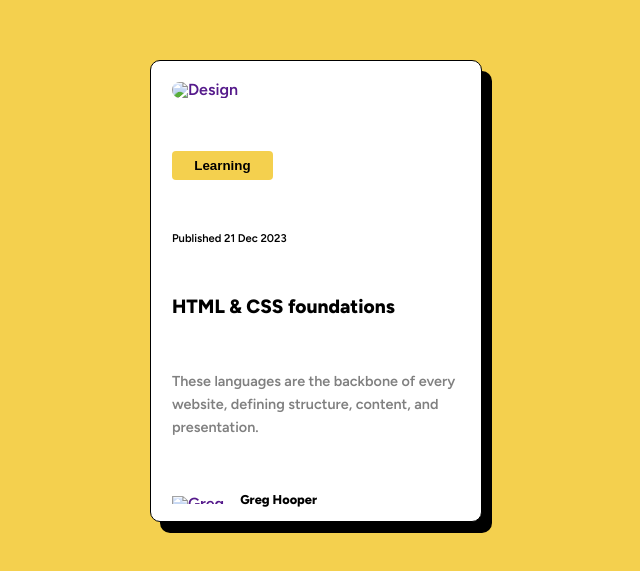
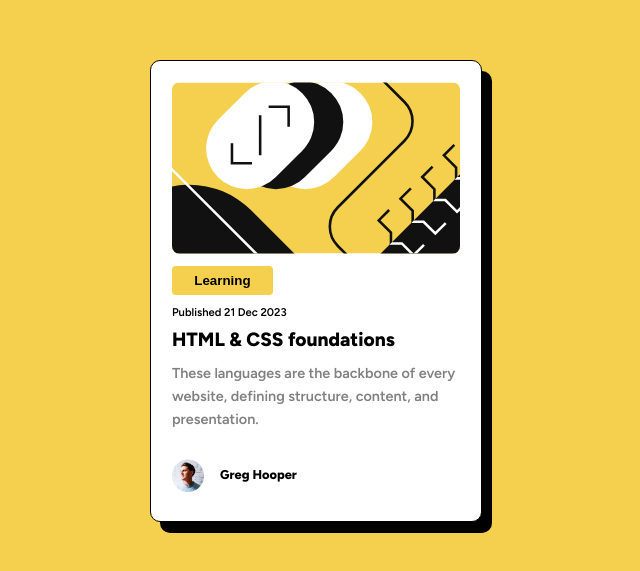
Before and after one commit to DanielHolen/BlogCard, a plain HTML site: page index.html in a window 1280 px wide. Shown: the part 109-680 px from the top of the page, without its empty margins (324-964 px from the left). Drawn offline with Linux system fonts and the light colour scheme; the site is published under a folder, as on GitHub Pages, so addresses that start at the root find nothing.

Commit message:
Update index.html

```diff
--- a/index.html
+++ b/index.html
@@ -32,7 +32,7 @@
   <div class="card">
     <a href="">
       <main>
-        <img class="header-image" src="/images/illustration-article.svg" alt="Design">
+        <img class="header-image" src="./images/illustration-article.svg" alt="Design">
 
         <button>Learning</button>
 
@@ -45,7 +45,7 @@
           presentation.</p>
 
         <div id="profile">
-          <img src="/images/image-avatar.webp" alt="Greg">
+          <img src="./images/image-avatar.webp" alt="Greg">
           <h2 id="profile-heading">Greg Hooper</h2>
         </div>
 
```
